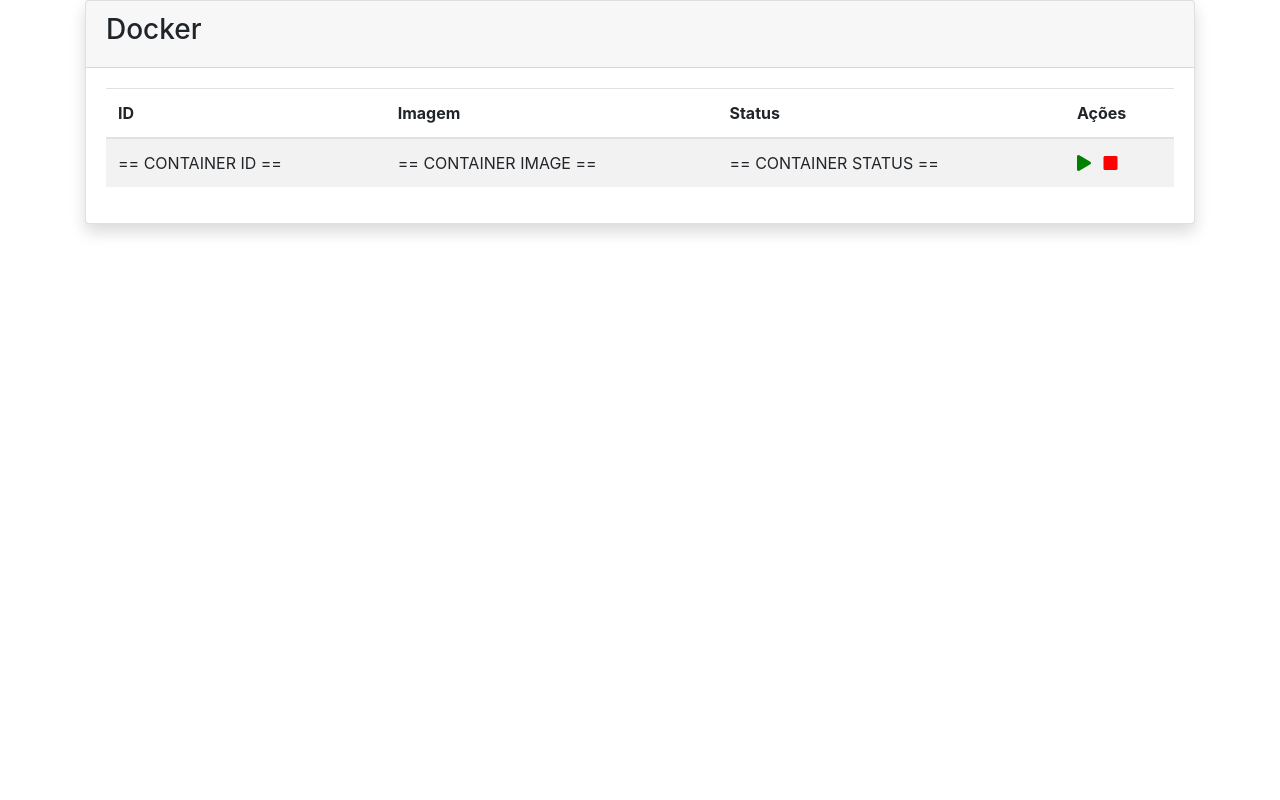
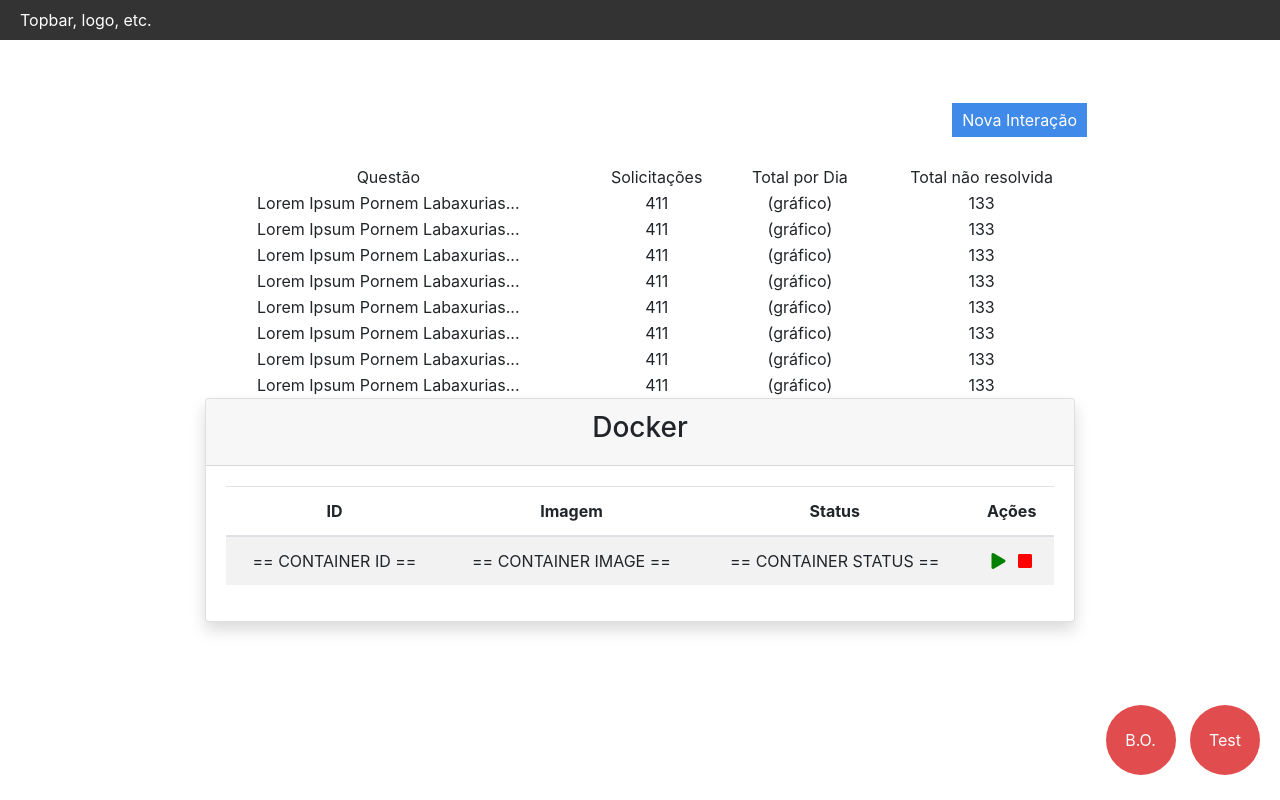
Before and after one commit to FernandoSLuz/HackathonSynvia, a Flask app: template templates/docker.html in a window 1280 px wide. Run offline with Flask 2, Linux system fonts and the light colour scheme; the template is opened without the code that fills it, so the values that code supplies are empty; some libraries are stand-ins or nearby versions.

Commit message:
Site frame update

```diff
--- /dev/null
+++ b/templates/css/stylesheet.css
@@ -0,0 +1,9 @@
+
+#navbar{
+  display: block;
+  position: absolute;
+  top: 0;
+  left: 0;
+  width: 100%
+  height: 40px;
+}
--- a/templates/index.html
+++ b/templates/index.html
@@ -11,10 +11,148 @@
 
 	<link rel="stylesheet" href="https://use.fontawesome.com/releases/v5.8.2/css/all.css" integrity="sha384-oS3vJWv+0UjzBfQzYUhtDYW+Pj2yciDJxpsK1OYPAYjqT085Qq/1cq5FLXAZQ7Ay" crossorigin="anonymous">
 	<link rel="stylesheet" href="https://stackpath.bootstrapcdn.com/bootstrap/4.3.1/css/bootstrap.min.css" integrity="sha384-ggOyR0iXCbMQv3Xipma34MD+dH/1fQ784/j6cY/iJTQUOhcWr7x9JvoRxT2MZw1T" crossorigin="anonymous">
+	<link rel="stylesheet" href="css/stylesheet.css">
+	<style>
+	#navbar{
+	  display: block;
+	  position: absolute;
+	  top: 0;
+	  left: 0;
+	  width: 100%;
+	  line-height: 40px;
+		height: 40px;
+		background-color: #333;
+		color: #fff;
+	}
 
+	#top-menu{
+		padding: 0 20px;
+	}
+
+	#main-container{
+		display: block;
+		min-height: 500px;
+		width: 900px;
+		margin: 0 auto;
+		text-align: center;
+
+	}
+
+	.blue-button a{
+		text-decoration: none;
+		background-color: #408ae9;
+		color: #fff;
+		display: inline-block;
+		margin: 3px 3px;
+		padding: 0 10px;
+		line-height: 34px;
+		height: 34px;
+	}
+
+	#bottom-menu{
+		position: fixed;
+		bottom: 0px;
+		right: 0px;
+		margin: 15px;
+	}
+
+	#bottom-menu a{
+		text-decoration: none;
+		background-color: #e14c4e;
+		color: #fff;
+		display: inline-block;
+		margin: 10px 5px;
+		line-height: 70px;
+		width: 70px;
+		height: 70px;
+		border-radius: 35px;
+	}
+
+	</style>
 </head>
 
 <body class="app">
+	<div id="navbar">
+			<div id="top-menu">
+					Topbar, logo, etc.
+			</div>
+	</div>
+
+	<div id="main-container">
+			<div style="padding-top: 100px;">
+					<div style="text-align: right" class="blue-button">
+						<a href="#">Nova Interação</a>
+					</div>
+					<br>
+
+					<div>
+						<table width="100%">
+							<tr>
+								<td>Questão</td>
+								<td>Solicitações</td>
+								<td>Total por Dia</td>
+								<td>Total não resolvida</td>
+							</tr>
+							<tr>
+								<td>Lorem Ipsum Pornem Labaxurias...</td>
+								<td>411</td>
+								<td>(gráfico)</td>
+								<td>133</td>
+							</tr>
+							<tr>
+								<td>Lorem Ipsum Pornem Labaxurias...</td>
+								<td>411</td>
+								<td>(gráfico)</td>
+								<td>133</td>
+							</tr>
+							<tr>
+								<td>Lorem Ipsum Pornem Labaxurias...</td>
+								<td>411</td>
+								<td>(gráfico)</td>
+								<td>133</td>
+							</tr>
+							<tr>
+								<td>Lorem Ipsum Pornem Labaxurias...</td>
+								<td>411</td>
+								<td>(gráfico)</td>
+								<td>133</td>
+							</tr>
+							<tr>
+								<td>Lorem Ipsum Pornem Labaxurias...</td>
+								<td>411</td>
+								<td>(gráfico)</td>
+								<td>133</td>
+							</tr>
+							<tr>
+								<td>Lorem Ipsum Pornem Labaxurias...</td>
+								<td>411</td>
+								<td>(gráfico)</td>
+								<td>133</td>
+							</tr>
+							<tr>
+								<td>Lorem Ipsum Pornem Labaxurias...</td>
+								<td>411</td>
+								<td>(gráfico)</td>
+								<td>133</td>
+							</tr>
+							<tr>
+								<td>Lorem Ipsum Pornem Labaxurias...</td>
+								<td>411</td>
+								<td>(gráfico)</td>
+								<td>133</td>
+							</tr>
+						</table>
+					</div>
+
+			<div>
+	</div>
+
+
+	<div id="bottom-menu">
+		<a href="#">B.O.</a>
+		<a href="#">Test</a>
+	</div>
+
 
 	{% block header %}
 
```
